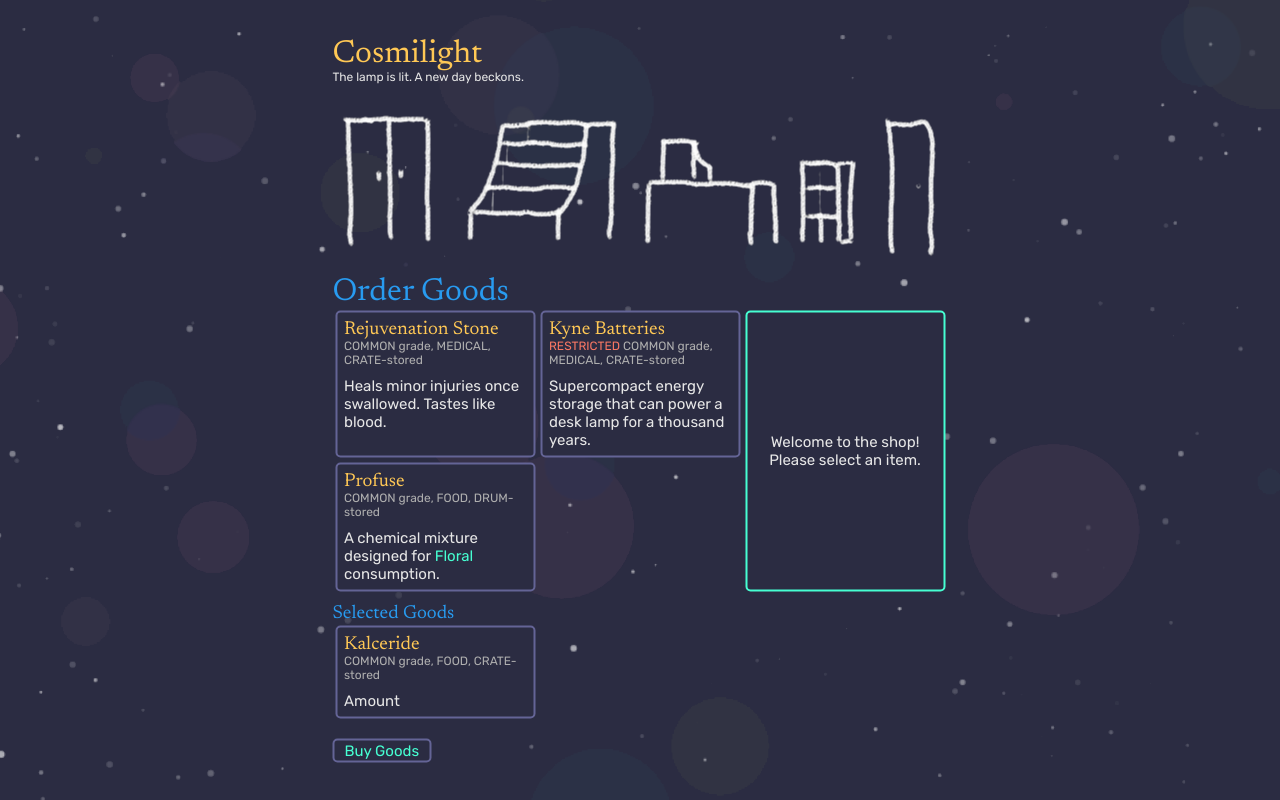
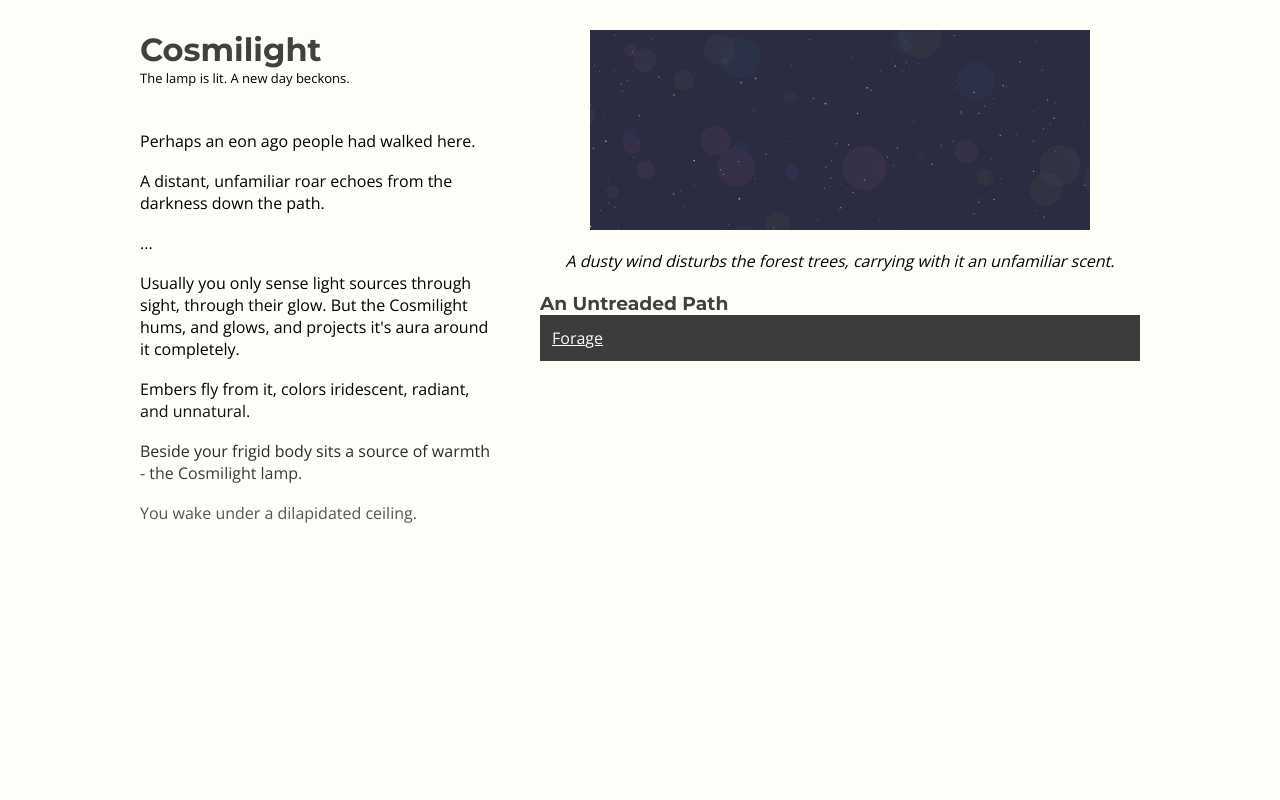
Before and after one commit to electriclance-edu/cosmilight, a plain HTML site: page index.html in a window 1280 px wide. Drawn offline with nearby package versions, Linux system fonts and the light colour scheme.

Commit message:
taking over cosmilight
・original cosmilight repository moved over to cosmilight-old
・basic layout of homepage complete

```diff
--- a/data/items.js
+++ /dev/null
@@ -1,112 +0,0 @@
-/*
-  {
-    name:"default",
-    desc:"default",
-    tags:["default"], //special tags that affect gameplay, eg. RESTRICTED, HANDCRAFTED, FORAGED
-    categories:["default"], //medical, food, literature, etc.
-    storage:"default", //crate, drum, etc.
-    rarity:"default", //common, rare, etc.
-    price:12345, //per container
-  },
-*/
-var items = [
-  {
-    name:"default",
-    desc:"default",
-    tags:["default"],
-    categories:["default"],
-    storage:"default",
-    rarity:"default",
-    price:12345
-  },
-  {
-    name:"KALceride",
-    desc:"An instant energy drink perfect for the rapid Ielern lifestyle.",
-    tags:[".factorymade"],
-    categories:["drink"],
-    storage:"drum",
-    rarity:"common",
-    price:150
-  },
-  {
-    name:"Profuse",
-    desc:"A chemical mixture designed for *Floral* species consumption.",
-    tags:[".factorymade"],
-    categories:["drink"],
-    storage:"drum",
-    rarity:"common",
-    price:150
-  },
-  {
-    name:"Rejuvenation Stone",
-    desc:"Heals minor injuries once swallowed. Tastes like blood.",
-    tags:[".factorymade"],
-    categories:["medical"],
-    storage:"crate",
-    rarity:"uncommon",
-    price:200
-  },
-  {
-    name:"Kyne Batteries",
-    desc:"Supercompact energy storage that can power a desk lamp for a thousand years.",
-    tags:["restricted",".factorymade"],
-    categories:["utility"],
-    storage:"crate",
-    rarity:"uncommon",
-    price:750
-  },
-  {
-    name:"Generic Cookies",
-    desc:"The unnamed store-brand type.",
-    tags:[".factorymade"],
-    categories:["food"],
-    storage:"crate",
-    rarity:"common",
-    price:20,
-  },
-  {
-    name:"Mineral Water",
-    desc:"Transparent, tasteless. Boring, but familiar.",
-    tags:[".aerrth"],
-    categories:["drink"],
-    storage:"drum",
-    rarity:"common",
-    price:20,
-  },
-  {
-    name:"Tals Powder Packet",
-    desc:"If it's broken, just put on more tals powder. Repairs anything.",
-    tags:[".factorymade"],
-    categories:["utility"],
-    storage:"crate",
-    rarity:"common",
-    price:30,
-  },
-  {
-    name:"Pheteline",
-    desc:"Sueisenki oiro nna.",
-    tags:[".factorymade"],
-    categories:["medical"],
-    storage:"crate",
-    rarity:"common",
-    price:40,
-  },
-  {
-    name:"Apple Juice",
-    desc:"Made from a distant relative of a native Aerrth plant.",
-    tags:[".aerrth"],
-    categories:["food"],
-    storage:"drum",
-    rarity:"common",
-    price:20,
-  },
-  {
-    name:"Meglumine Cubes",
-    desc:"Utterly disgusting, but the *Yama Rockmen* seem to enjoy it.",
-    tags:[".aerrth"],
-    categories:["food"],
-    storage:"crate",
-    rarity:"common",
-    price:50,
-  }
-]
--- a/index.html
+++ b/index.html
@@ -3,65 +3,42 @@
   <head>
     <meta charset="utf-8">
     <link rel="stylesheet" href="styles/style.css">
-    <script type="text/javascript" src="data/items.js"></script>
     <script type="text/javascript" src="script/script.js"></script>
     <title>Cosmilight</title>
   </head>
-  <body>
-    <div class="centered">
-      <h1>Cosmilight</h1>
-      <p class="smallText">The lamp is lit. A new day beckons.</p>
-      <br>
-      <img src="images/shop.png" alt="">
-      <div id="">
-
+  <body> <!--contenteditable="true"-->
+    <div class="main xCentered">
+      <div class="left">
+        <div class="top">
+          <h1>Cosmilight</h1>
+          <p class="smallText">The lamp is lit. A new day beckons.</p>
+        </div>
+        <div class="flexGrow notifications">
+          <div class="notifFader"></div>
+          <p>Perhaps an eon ago people had walked here.</p> <br>
+          <p>A distant, unfamiliar roar echoes from the darkness down the path.</p> <br>
+          <p>...</p> <br>
+          <p>Usually you only sense light sources through sight, through their glow. But the Cosmilight hums, and glows, and projects it's aura around it completely.</p> <br>
+          <p>Embers fly from it, colors iridescent, radiant, and unnatural.</p> <br>
+          <p>Beside your frigid body sits a source of warmth - the Cosmilight lamp.</p> <br>
+          <p>You wake under a dilapidated ceiling.</p>
+        </div>
       </div>
-      <div id="buyTab">
-        <h1 class="sectionHeader">Order Goods</h1>
-        <div class="itemFilters">
-
+      <div class="right">
+        <div>
+          <div class="locationImage" style="background-image:url('images/space.png')">
+          </div>
+          <p class="italic textCentered locationSubtitle">A dusty wind disturbs the forest trees, carrying with it an unfamiliar scent.</p>
         </div>
-        <div class="shopParent">
-          <div class="selectedItem basicBorder item">
-            <p class="centered fullwidth textCentered">Welcome to the shop! Please select an item.</p>
-            <div class="parentClone hidden">
-              <h3>aaaaaaaaaaaaaaaaaaaaaaaaaaaaaaaaaaaaaa</h3>
-              <p class="smallText greyText">RARE grade, LITERATURE, CRATE-stored</p>
-              <p>Aka Akasaka.</p>
-              <div class="bottomSection">
-                <p class="yellowText">200g <span class="smallText greyText">/unit</span></p>
-                <button>Add to Cart</button>
-              </div>
-            </div>
-          </div>
-          <div class="itemParent">
-            <div class="item clickable basicBorder">
-              <h3>Rejuvenation Stone</h3>
-              <p class="smallText greyText">COMMON grade, MEDICAL, CRATE-stored</p>
-              <p>Heals minor injuries once swallowed. Tastes like blood.</p>
-            </div>
-            <div class="item clickable basicBorder">
-              <h3>Kyne Batteries</h3>
-              <p class="smallText greyText"><span class="tag restricted">RESTRICTED </span>COMMON grade, MEDICAL, CRATE-stored</p>
-              <p>Supercompact energy storage that can power a desk lamp for a thousand years.</p>
-            </div>
-            <div class="item clickable basicBorder">
-              <h3>Profuse </h3>
-              <p class="smallText greyText">COMMON grade, FOOD, DRUM-stored</p>
-              <p>A chemical mixture designed for <span style="color:var(--accentGreen)">Floral</span> consumption.</p>
+        <div class="flexGrow" id="locationParent">
+          <div id="overgrowth">
+            <h3>An Untreaded Path</h3>
+            <div class="clickable">
+              <div></div>
+              <p class="underline">Forage</p>
             </div>
           </div>
         </div>
-        <h3 class="sectionHeader">Selected Goods</h3>
-        <div class="itemParent">
-          <div class="item clickable basicBorder">
-            <h3>Kalceride</h3>
-            <p class="smallText greyText">COMMON grade, FOOD, CRATE-stored</p>
-            <p>Amount</p>
-          </div>
-        </div>
-        <br>
-        <button type="button" name="button">Buy Goods</button>
       </div>
     </div>
   </body>
--- a/styles/style.css
+++ b/styles/style.css
@@ -1,197 +1,136 @@
-/*
-  future work: ++++
-  bugs: [[]]
-  general sections: ><><
-  subsections: ||
-/*-----------------------------------
-><>< GENERAL STYLES (for all pages)
------------------------------------*/
-/* || @media prompts, @import */
-@import url('https://fonts.googleapis.com/css2?family=Newsreader&family=Rubik&display=swap');
-/* || variables*/
+/* @media prompts, @import */
+@import url('https://fonts.googleapis.com/css2?family=Montserrat:wght@700&family=Open+Sans&display=swap');
+/* variables */
 :root {
-  /*generic styles*/
-  --radius:5px;
-  /*transitions*/
-  --normTrans:0.2s;
-  --slowTrans:0.4s;
-  --superSlowTrans:2s;
-  /*text colors*/
-  --bgBlue:rgb(43,44,66);
-  --darkBlue:rgb(100,100,150);
-  --headerYellow:rgb(255,200,85);
-  --accentRed:rgb(250,120,100);
-  --accentGreen:rgb(70,255,210);
-  --accentBlue:rgb(40,155,240);
-  --grey:rgb(230,230,230);
-  --darkGrey:rgb(175,175,175);
+
 }
 /* || general styles (eg. body, h1, h2) */
 body {
   width:100vw;
   height:100vh;
-  overflow:hidden;
+  overflow-y:hidden;
   margin:0;
-  background-color:var(--bgBlue);
-  background-image:url("../images/space.png");
+  background-color:rgb(255,253,247);
+  transition:1s background-color;
 }
-p,input,button {
-  font-family:'Rubik', sans-serif;
-  font-size:clamp(12px,1.5vw,15px);
+p,input,button,span {
+  font-family:'Open Sans', sans-serif;
   margin:0;
-  color:var(--grey);
 }
-button {
-  background-color:transparent;
-  border:2px solid var(--darkBlue);
-  border-radius:var(--radius);
-  padding:1px 10px;
-  color:var(--accentGreen);
-  transition:var(--normTrans);
-  position:relative;
+h1,h2,h3,h4,h5,h6,.headerText {
+  font-family:'Montserrat', sans-serif;
+  font-weight:bold;
+  color:rgb(65,65,65);
+  margin:0;
 }
-button:hover, .clickable:hover {
-  background-color:rgb(60,60,90);
+.smallText {
+  font-size:13px;
 }
-button:active, .clickable:active {
-  transition:0s;
-  background-color:rgb(100,100,150);
-  border:2px solid var(--accentGreen);
-}
-h1,h2,h3,h4,h5,h6 {
-  font-family:'Newsreader', serif;
-  font-weight:normal;
-  margin:0;
-  color:var(--headerYellow);
-  overflow-wrap: break-word;
-}
-/* || utility classes */
-.clickable {
-  transition:var(--normTrans);
+.xCentered {
+  display:inline-block;
+  margin-left:auto;
+  margin-right:auto;
 }
 .textCentered {
   text-align:center;
 }
-.centered {
-  position:absolute;
-  top:50%;
-  left:50%;
-  transform:translate(-50%,-50%);
+.underline {
+  text-decoration:underline;
+  text-decoration-thickness:1px;
 }
-.smallText {
-  font-size:clamp(9px,1vw,12px);
+.italic {
+  font-style:italic;
 }
 .greyText {
-  color:var(--darkGrey);
+  color:rgb(130,130,130);
 }
-.yellowText {
-  color:var(--headerYellow);
+.flexGrow {
+  flex-grow:1;
 }
-.hoverable { /*class required for all elements with tooltips*/
+.clickable {
+  transition:0.5s;
+  user-select:none;
+  padding:10px;
+  border:2px solid rgb(60,60,60);
+  color:rgb(255,253,247);
   position:relative;
 }
-.hoverable .tooltip {
+.clickable div:first-child {
   position:absolute;
-  left:50%;
-  transform:translatex(-50%);
-  top:calc(100% + 10px);
-  padding:2px 10px;
-  border-radius:var(--radius);
-  background-color:rgba(0,0,0,0.1);
-  opacity:0; /*[[]] BUG: for some reason, it's opacity isnt immediately 0 onload so it's visible for a bit*/
-  transition:var(--normTrans) opacity;
+  top:-1px;
+  left:-2px;
+  width:100%;
+  height:100%;
+  padding:0 3px 2px 0;
+  background-color:rgb(60,60,60);
+  z-index:-10;
+  transition:3s;
 }
-.hoverable:hover .tooltip {
-  opacity:1;
+.clickable:active div:first-child {
+  transition:0s;
+  width:0%;
 }
-.darkBackground {
-  height:100vh;
-  width:100vw;
-  position:fixed;
-  z-index:1000;
-  background-color:rgb(0,0,0);
-  opacity:0.3;
-  transition:var(--slowTrans);
-  display:none;
+.clickable:hover {
+  cursor:pointer;
+  padding-left:20px;
 }
-.darkBackground:hover {
-  opacity:0;
+.clickable:active {
+  transition:0.05s;
+  padding-left:12px;
 }
-.sectionHeader {
-  color:var(--accentBlue);
-  margin:10px 0 0 0;
-}
-.basicBorder {
-  background-color:var(--bgBlue);
-  border:2px solid var(--darkBlue);
-  border-radius:var(--radius);
-  padding:7px;
+/* specific styles */
+
+
+.main {
+  height:100%;
+  width:100%;
+  max-width:1100px;
+  display:flex;
+  padding:30px 50px;
   box-sizing:border-box;
 }
-.parentClone {
-  position:absolute;
-  left:0;
-  top:0;
-  padding:inherit;
+.main .left, .main .right {
+  display:flex;
+  flex-direction:column;
+}
+.main .left {
+  padding-right:50px;
+}
+.main .right {
+  width:600px;
+  flex-shrink:0;
+}
+.main .left .top {
+  height:100px;
+}
+.locationImage {
+  background-color:rgb(65,65,65);
+  background-size:cover;
+  width:calc(100% - 100px);
+  margin-left:50px;
+  height:200px;
+  box-sizing:border-box;
+}
+.locationImage img {
   width:100%;
   height:100%;
-  box-sizing:border-box;
 }
-.fullwidth {
-  width:100%;
+.locationSubtitle {
+  margin:20px 0;
 }
-.hidden {
-  opacity:0;
+.locations {
+  padding:10px 0 10px 0;
+}
+.notifications {
+  position:relative;
+}
+.notifFader {
+  height:100%;
+  width:calc(100% + 10px);
+  position:absolute;
+  top:0;
+  left:0;
+  background:rgb(255,253,247);
+  background:linear-gradient(180deg, rgba(255,253,247,0) 40%, rgba(255,253,247,1) 100%);
   pointer-events:none;
 }
-/* || utility animations*/
-@keyframes fadeIn {
-  from {
-    opacity:0;
-  }
-  to {
-    opacity:1;
-  }
-}
-/*--------------------------------
-><>< SPECIFIC STYLES
---------------------------------*/
-/* || shop, items */
-.shopParent {
-  display:flex;
-}
-.selectedItem {
-  order:2;
-  position:relative;
-  padding-bottom:30px;
-  border:2px solid var(--accentGreen);
-}
-.selectedItem .bottomSection {
-  width:100%;
-  position:absolute;
-  bottom:0;
-  left:0;
-  padding:3px 5px;
-}
-.selectedItem .bottomSection button {
-  position:absolute;
-  top:0;
-  right:10px;
-}
-.itemParent {
-  display:flex;
-  width:410px;
-  flex-wrap:wrap;
-}
-.item {
-  position:relative;
-  margin:2.5px 2.5px;
-  width:200px;
-}
-.item > p.smallText.greyText {
-  margin-bottom:10px;
-}
-/* || tags */
-.tag.restricted {
-  color:var(--accentRed);
-}
```
Also changed, not shown: script/script.js (deleted, +0 -56 lines), images/shop.png (deleted), notes.txt (added).
